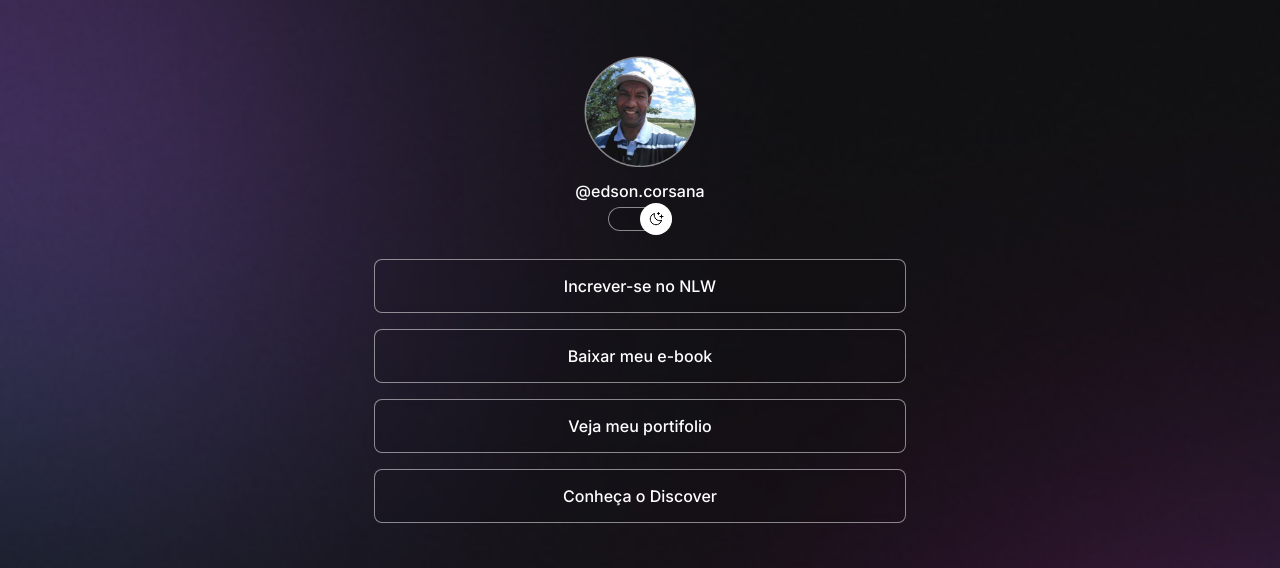
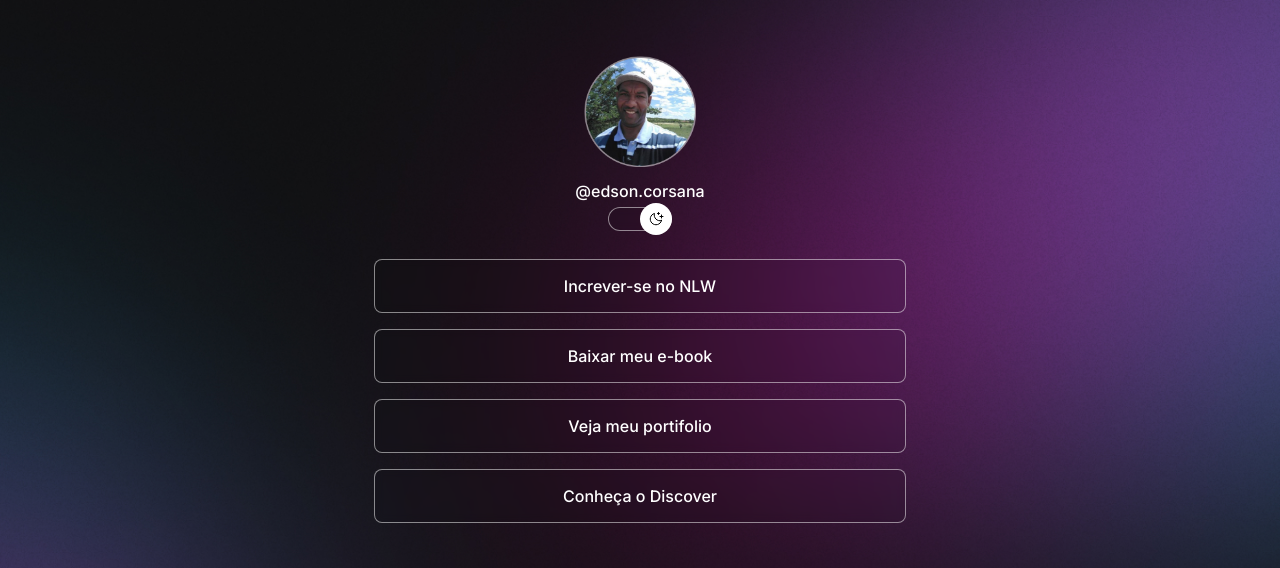
Before and after one commit to Corsana-Black/Projeto-DevLinks-Aula-Rocketseat, a plain HTML site: page index.html in a window 1280 px wide. Shown: the top 568 px of the page. Drawn offline with nearby package versions, Linux system fonts and the light colour scheme.

Commit message:
change background based on media queries

```diff
--- a/style.css
+++ b/style.css
@@ -25,6 +25,7 @@
 
 body {
   background: var(--BG-url) no-repeat top center/cover;
+  height: 100vh;
 }
 
 body * {
@@ -73,12 +74,10 @@ body * {
   transform: translateY(-50%);
 }
 
-.light #switch button{
+.light #switch button {
   right: 0;
   left: initial;
-
 }
-
 
 #switch span {
   display: block;
@@ -146,3 +145,14 @@ footer {
   text-align: center;
   font-size: 14px;
 }
+/*media queries*/
+
+@media (min-width: 700px) {
+  :root {
+    --BG-url: url(./assets/BG-desktop-dark_mode.jpg);
+  }
+
+  .light {
+    --BG-url: url(./assets/BG-light_mode.jpg);
+  }
+}
```
Also changed, not shown: assets/BG-desktop-dark_mode.jpg (added), assets/BG-light_mode.jpg (added).
